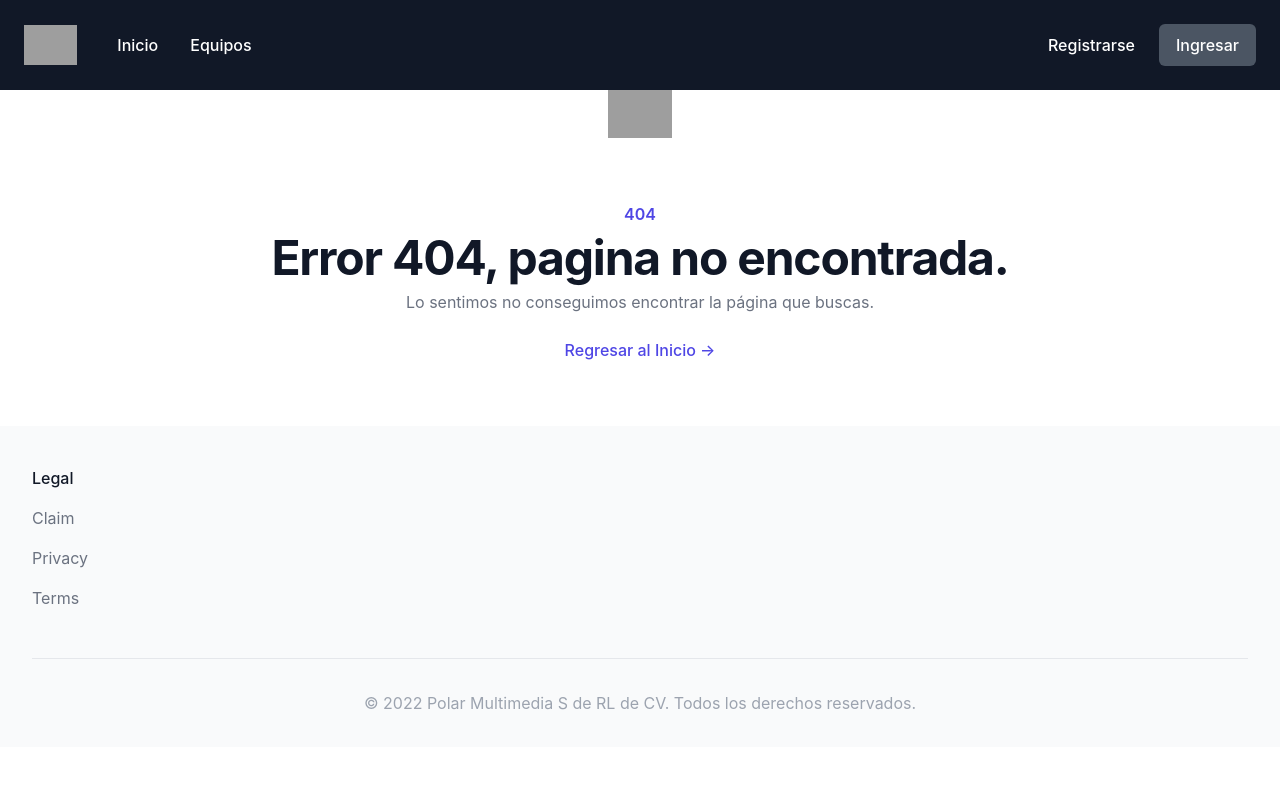
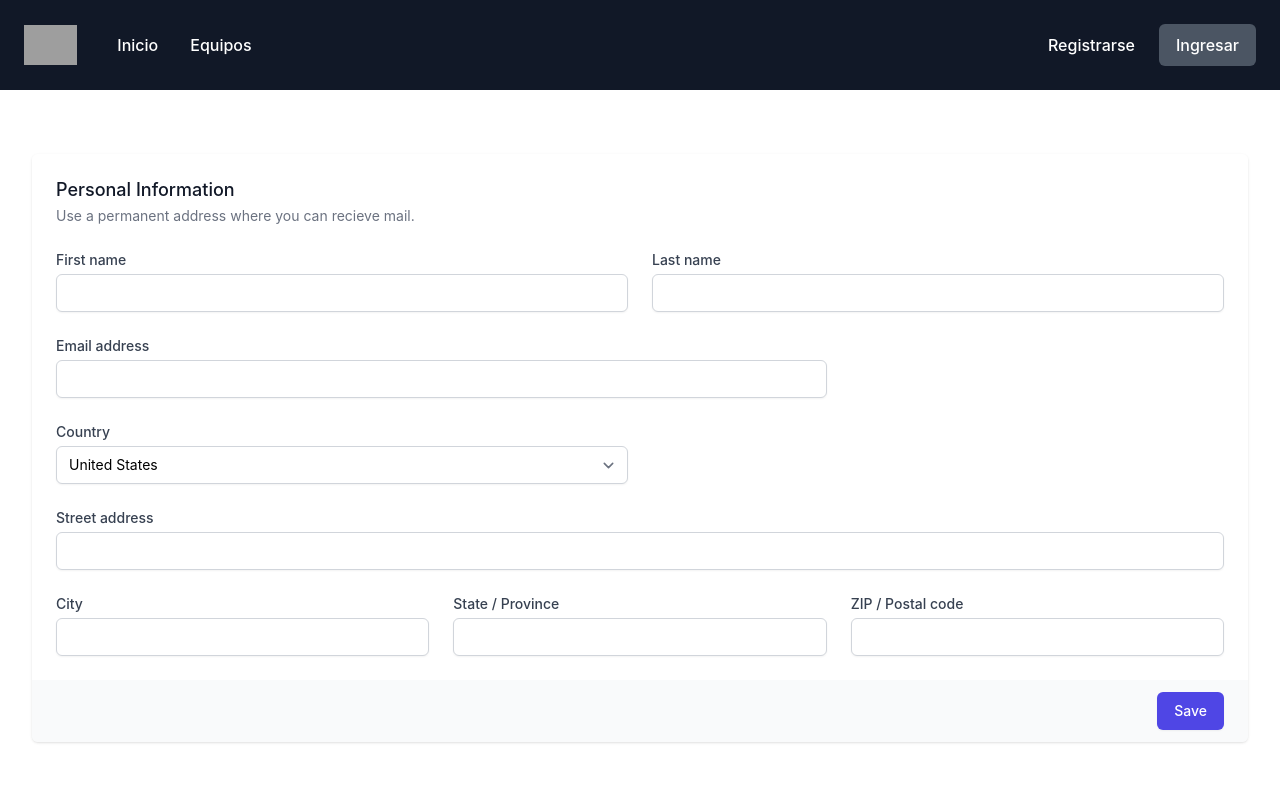
Before and after one commit to BurritoQuemado/passport-front, a React (Create React App) app: page /login in a window 1280 px wide. Shown: the top 800 px of the page. Built offline with nearby package versions, Linux system fonts and the light colour scheme; grey boxes are pictures that could not be loaded; a web font is replaced by a local one.

Commit message:
added login form

```diff
--- a/public/index.html
+++ b/public/index.html
@@ -1,5 +1,5 @@
 <!DOCTYPE html>
-<html lang="en" class="h-full">
+<html lang="en">
   <head>
     <meta charset="utf-8" />
     <link rel="icon" href="%PUBLIC_URL%/favicon.ico" />
@@ -28,7 +28,7 @@
     -->
     <title>Pasaporte Abalat</title>
   </head>
-  <body class="h-full">
+  <body>
     <noscript>You need to enable JavaScript to run this app.</noscript>
     <div id="root"></div>
     <!--
--- a/src/App.js
+++ b/src/App.js
@@ -3,6 +3,7 @@
 import Equipments from './pages/equipments';
 import Equipment from './pages/equipment';
 import PageNotFound from './pages/pageNotFound';
+import LoginPage from './pages/login';
 import Layout from './components/layout';
 
 function App() {
@@ -12,6 +13,7 @@
         <Route path="/" element={ <Home /> } />
         <Route path="/equipos" element={ <Equipments /> } />
         <Route path="/equipo/:eqName" element={ <Equipment /> } />
+        <Route path='/login' element={ <LoginPage /> } />
         <Route path="*" element={ <PageNotFound /> } />
       </Routes>
     </Layout>
--- /dev/null
+++ b/src/components/loginForm.js
@@ -0,0 +1,132 @@
+
+export default function LoginForm() {
+    return(
+        <form action="#" method="POST">
+          <div className="shadow sm:overflow-hidden sm:rounded-md">
+            <div className="space-y-6 bg-white py-6 px-4 sm:p-6">
+              <div>
+                <h3 className="text-lg font-medium leading-6 text-gray-900">Personal Information</h3>
+                <p className="mt-1 text-sm text-gray-500">Use a permanent address where you can recieve mail.</p>
+              </div>
+
+              <div className="grid grid-cols-6 gap-6">
+                <div className="col-span-6 sm:col-span-3">
+                  <label htmlFor="first-name" className="block text-sm font-medium text-gray-700">
+                    First name
+                  </label>
+                  <input
+                    type="text"
+                    name="first-name"
+                    id="first-name"
+                    autoComplete="given-name"
+                    className="mt-1 block w-full rounded-md border border-gray-300 py-2 px-3 shadow-sm focus:border-indigo-500 focus:outline-none focus:ring-indigo-500 sm:text-sm"
+                  />
+                </div>
+
+                <div className="col-span-6 sm:col-span-3">
+                  <label htmlFor="last-name" className="block text-sm font-medium text-gray-700">
+                    Last name
+                  </label>
+                  <input
+                    type="text"
+                    name="last-name"
+                    id="last-name"
+                    autoComplete="family-name"
+                    className="mt-1 block w-full rounded-md border border-gray-300 py-2 px-3 shadow-sm focus:border-indigo-500 focus:outline-none focus:ring-indigo-500 sm:text-sm"
+                  />
+                </div>
+
+                <div className="col-span-6 sm:col-span-4">
+                  <label htmlFor="email-address" className="block text-sm font-medium text-gray-700">
+                    Email address
+                  </label>
+                  <input
+                    type="text"
+                    name="email-address"
+                    id="email-address"
+                    autoComplete="email"
+                    className="mt-1 block w-full rounded-md border border-gray-300 py-2 px-3 shadow-sm focus:border-indigo-500 focus:outline-none focus:ring-indigo-500 sm:text-sm"
+                  />
+                </div>
+
+                <div className="col-span-6 sm:col-span-3">
+                  <label htmlFor="country" className="block text-sm font-medium text-gray-700">
+                    Country
+                  </label>
+                  <select
+                    id="country"
+                    name="country"
+                    autoComplete="country-name"
+                    className="mt-1 block w-full rounded-md border border-gray-300 bg-white py-2 px-3 shadow-sm focus:border-indigo-500 focus:outline-none focus:ring-indigo-500 sm:text-sm"
+                  >
+                    <option>United States</option>
+                    <option>Canada</option>
+                    <option>Mexico</option>
+                  </select>
+                </div>
+
+                <div className="col-span-6">
+                  <label htmlFor="street-address" className="block text-sm font-medium text-gray-700">
+                    Street address
+                  </label>
+                  <input
+                    type="text"
+                    name="street-address"
+                    id="street-address"
+                    autoComplete="street-address"
+                    className="mt-1 block w-full rounded-md border border-gray-300 py-2 px-3 shadow-sm focus:border-indigo-500 focus:outline-none focus:ring-indigo-500 sm:text-sm"
+                  />
+                </div>
+
+                <div className="col-span-6 sm:col-span-6 lg:col-span-2">
+                  <label htmlFor="city" className="block text-sm font-medium text-gray-700">
+                    City
+                  </label>
+                  <input
+                    type="text"
+                    name="city"
+                    id="city"
+                    autoComplete="address-level2"
+                    className="mt-1 block w-full rounded-md border border-gray-300 py-2 px-3 shadow-sm focus:border-indigo-500 focus:outline-none focus:ring-indigo-500 sm:text-sm"
+                  />
+                </div>
+
+                <div className="col-span-6 sm:col-span-3 lg:col-span-2">
+                  <label htmlFor="region" className="block text-sm font-medium text-gray-700">
+                    State / Province
+                  </label>
+                  <input
+                    type="text"
+                    name="region"
+                    id="region"
+                    autoComplete="address-level1"
+                    className="mt-1 block w-full rounded-md border border-gray-300 py-2 px-3 shadow-sm focus:border-indigo-500 focus:outline-none focus:ring-indigo-500 sm:text-sm"
+                  />
+                </div>
+
+                <div className="col-span-6 sm:col-span-3 lg:col-span-2">
+                  <label htmlFor="postal-code" className="block text-sm font-medium text-gray-700">
+                    ZIP / Postal code
+                  </label>
+                  <input
+                    type="text"
+                    name="postal-code"
+                    id="postal-code"
+                    autoComplete="postal-code"
+                    className="mt-1 block w-full rounded-md border border-gray-300 py-2 px-3 shadow-sm focus:border-indigo-500 focus:outline-none focus:ring-indigo-500 sm:text-sm"
+                  />
+                </div>
+              </div>
+            </div>
+            <div className="bg-gray-50 px-4 py-3 text-right sm:px-6">
+              <button
+                type="submit"
+                className="inline-flex justify-center rounded-md border border-transparent bg-indigo-600 py-2 px-4 text-sm font-medium text-white shadow-sm hover:bg-indigo-700 focus:outline-none focus:ring-2 focus:ring-indigo-500 focus:ring-offset-2"
+              >
+                Save
+              </button>
+            </div>
+          </div>
+        </form>
+    );
+}
--- a/src/pages/login.js
+++ b/src/pages/login.js
@@ -0,0 +1,9 @@
+import LoginForm from "../components/loginForm";
+
+export default function LoginPage() {
+    return (
+        <div className="mx-auto max-w-7xl px-4 py-12 sm:px-6 lg:py-16 lg:px-8">
+            <LoginForm />
+        </div>
+    );
+}
--- a/tailwind.config.js
+++ b/tailwind.config.js
@@ -14,5 +14,6 @@
   plugins: [
     require('@tailwindcss/forms'),
     require('@tailwindcss/aspect-ratio'),
+    require('@tailwindcss/forms')
   ],
 }
```
